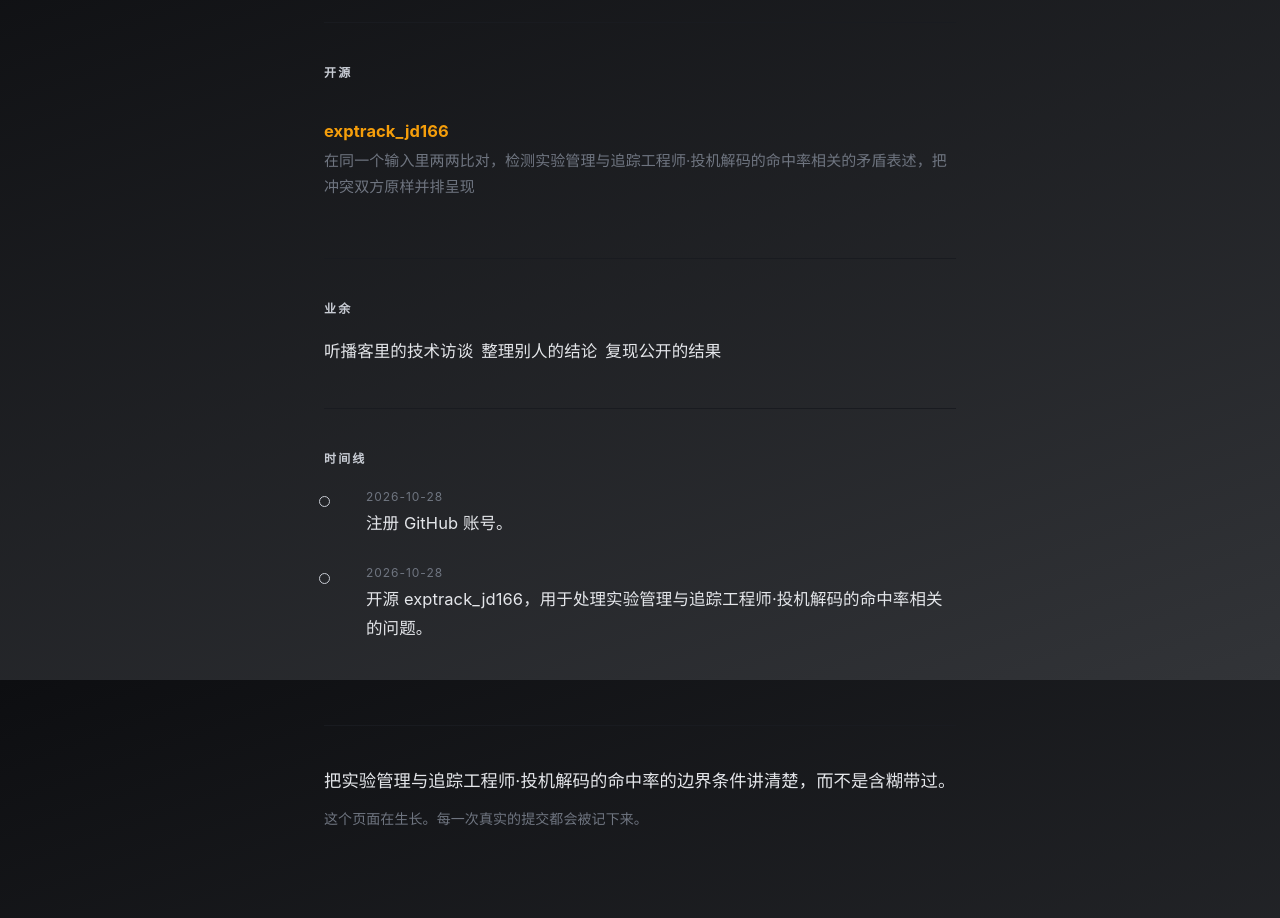
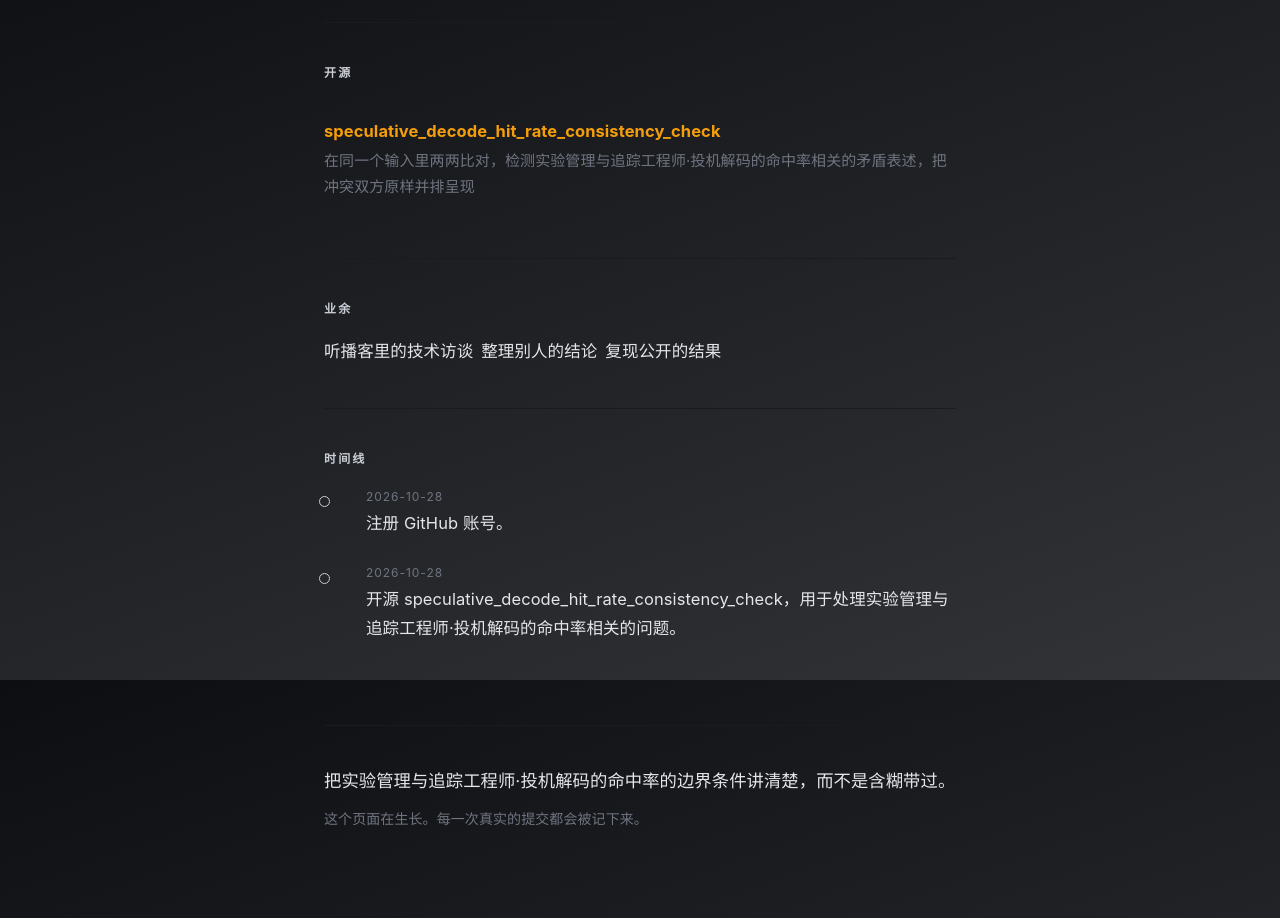
Before and after one commit to wangliwesi/wangliwesi.github.io, a plain HTML site: page index.html in a window 1280 px wide. Shown: the part 920-1838 px from the top of the page. Drawn offline with Linux system fonts and the light colour scheme.

Commit message:
chore: 同步仓库改名后的链接

```diff
--- a/index.html
+++ b/index.html
@@ -102,7 +102,7 @@
 <section id="work">
   <h2>开源</h2>
   <ul class="repos">
-    <li><div class="name"><a href="https://github.com/wangliwesi/exptrack_jd166" rel="noopener">exptrack_jd166</a></div>
+    <li><div class="name"><a href="https://github.com/wangliwesi/speculative_decode_hit_rate_consistency_check" rel="noopener">speculative_decode_hit_rate_consistency_check</a></div>
       <div class="desc">在同一个输入里两两比对，检测实验管理与追踪工程师·投机解码的命中率相关的矛盾表述，把冲突双方原样并排呈现</div>
     </li>
   </ul>
@@ -126,7 +126,7 @@
     </li>
     <li>
       <span class="when">2026-10-28</span>
-      开源 exptrack_jd166，用于处理实验管理与追踪工程师·投机解码的命中率相关的问题。
+      开源 speculative_decode_hit_rate_consistency_check，用于处理实验管理与追踪工程师·投机解码的命中率相关的问题。
     </li>
   </ol>
 </section>
```
